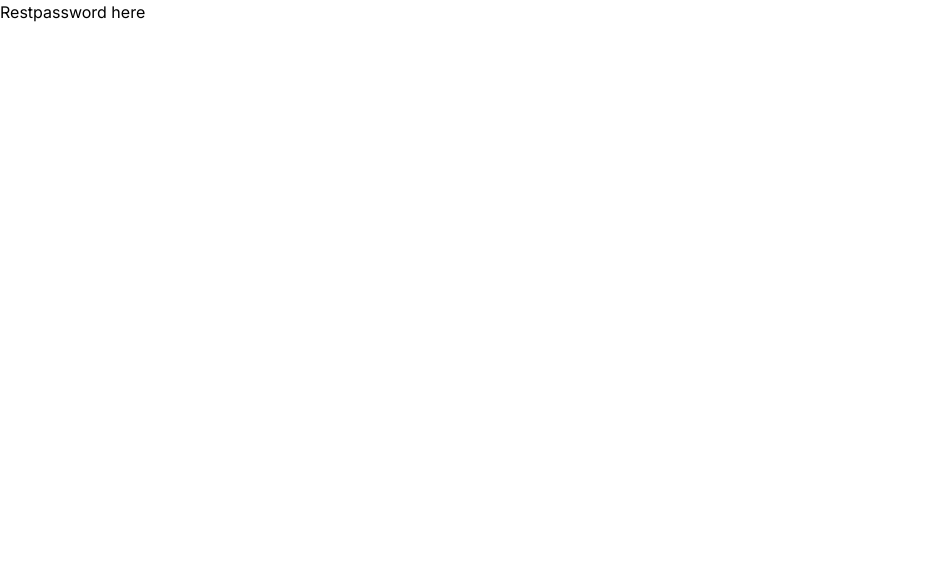
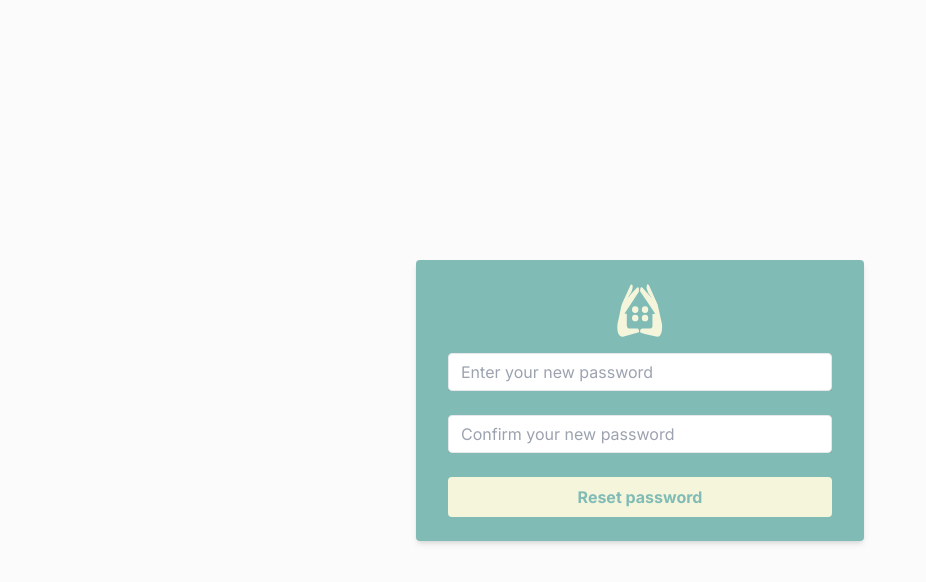
Before and after one commit to MeremArt/Paircular-app, a Next.js app: page /reset-password in a window 1280 px wide. Shown: the top 582 px of the page, without its empty margins (0-926 px from the left). Built offline with nearby package versions, Linux system fonts and the light colour scheme.

Commit message:
add:reset-password

```diff
--- a/app/reset-password/page.js
+++ b/app/reset-password/page.js
@@ -1,7 +1,170 @@
-import React from "react";
+"use client";
+import Image from "next/image";
+import React, { useState } from "react";
+import axios from "axios";
 
+import { toast } from "react-toastify";
+import "react-toastify/dist/ReactToastify.css";
+import { ToastContainer } from "react-toastify";
 const page = () => {
-  return <div>Restpassword here</div>;
+  const [password, setPassword] = useState("");
+  const [confirmPassword, setConfirmPassword] = useState("");
+  const handleConfirmPasswordChange = (e) => {
+    setConfirmPassword(e.target.value);
+  };
+
+  const handleEmailChange = (e) => {
+    setPassword(e.target.value);
+  };
+  const handleSubmit = async (e) => {
+    e.preventDefault();
+    if (password !== confirmPassword) {
+      toast.error("Passwords do not match", {
+        position: "top-right",
+        autoClose: 5000,
+        hideProgressBar: false,
+        closeOnClick: true,
+        pauseOnHover: true,
+        draggable: true,
+      });
+      return;
+    }
+
+    try {
+      const response = await axios.post(
+        "https://paircular-server-vdwt.onrender.com/api/v1/auth/reset-password/${resetToken}",
+        {
+          password: password,
+        }
+      );
+
+      if (response.status === 200) {
+        // Show success toast
+        toast.success("Password changed successfully", {
+          position: "top-right",
+          autoClose: 5000, // Close the toast after 5 seconds
+          hideProgressBar: false,
+          closeOnClick: true,
+          pauseOnHover: true,
+          draggable: true,
+        });
+        console.log("success");
+      }
+    } catch (error) {
+      // Show error toast
+      toast.error("Error changing password. Please try again.", {
+        position: "top-right",
+        autoClose: 5000,
+        hideProgressBar: false,
+        closeOnClick: true,
+        pauseOnHover: true,
+        draggable: true,
+      });
+    }
+  };
+
+  return (
+    <main>
+      <div className="flex items-center justify-center min-h-screen ">
+        <div className="bg-wizard w-full px-8 py-6 rounded shadow-md max-w-md">
+          <center>
+            <svg
+              className="mb-4"
+              width="50"
+              height="53"
+              viewBox="0 0 71 83"
+              fill="none"
+              xmlns="http://www.w3.org/2000/svg"
+            >
+              <path
+                d="M33.7037 12.1268L11.1618 46.4033H14.8021V47.3827V64.1711C14.8021 69.4315 17.8824 70.0005 19.4225 69.6274H31.1835C34.4318 70.0751 34.2171 73.8245 33.7037 75.6433L8.78159 82.4986C-0.291175 83.282 -0.599201 69.2077 0.380882 62.0726L4.72125 42.0663C5.72933 35.3509 7.84818 29.848 8.78159 27.936L21.1026 0.934523C26.4791 0.48683 23.3428 9.5153 21.1026 14.0855L15.7822 22.6196C18.6291 19.122 25.415 11.0076 29.7834 6.53067C34.1517 2.05374 34.2171 8.39605 33.7037 12.1268Z"
+                fill="#F5F5DC"
+              />
+              <path
+                d="M54.9855 47.3827V66.5495C54.5375 68.5641 52.932 69.4409 52.1853 69.6274H38.8841C34.6278 71.1943 35.5238 74.7572 36.5039 76.3428C40.7043 77.4154 51.4292 80.1202 60.726 82.3586C70.0228 84.5971 70.6668 69.8606 69.8268 62.2125L63.1062 31.9932L49.525 1.91385C46.0527 -2.45115 45.7447 3.73261 46.0247 7.37011L48.5449 14.0855L54.4254 22.6196L40.8443 7.37011C36.0279 1.32626 35.4772 7.83646 35.8039 11.847L46.8648 27.936L57.9257 44.7245C59.7179 46.6272 58.6725 46.9163 57.9257 46.823H54.9855V47.3827Z"
+                fill="#F5F5DC"
+              />
+              <rect
+                x="38.4336"
+                y="34.8199"
+                width="9.88295"
+                height="10.432"
+                rx="4.94148"
+                fill="#F5F5DC"
+              />
+              <rect
+                x="38.4336"
+                y="47.9971"
+                width="9.88295"
+                height="10.432"
+                rx="4.94148"
+                fill="#F5F5DC"
+              />
+              <rect
+                x="23.0605"
+                y="34.8199"
+                width="9.88295"
+                height="10.432"
+                rx="4.94148"
+                fill="#F5F5DC"
+              />
+              <rect
+                x="23.0605"
+                y="47.9971"
+                width="9.88295"
+                height="10.432"
+                rx="4.94148"
+                fill="#F5F5DC"
+              />
+            </svg>
+          </center>
+
+          {/* <h2 className="text-2xl text-white text-center font-medium mb-4">
+            Forgot Password ?
+          </h2> */}
+          <form>
+            {" "}
+            <div className="mb-6">
+              {/* <label
+                htmlFor="email"
+                className="block text-white text-sm font-bold mb-2"
+              >
+                Email Address
+              </label> */}
+              <input
+                type="email"
+                id="password"
+                name="password"
+                value={password}
+                onChange={handleEmailChange}
+                className="shadow appearance-none border rounded w-full py-2 px-3 text-gray-700 leading-tight focus:outline-none focus:shadow-outline"
+                placeholder="Enter your new password"
+              />
+            </div>
+            <div className="mb-6">
+              <input
+                type="password"
+                id="confirmPassword"
+                name="confirmPassword"
+                value={confirmPassword}
+                onChange={handleConfirmPasswordChange}
+                className="shadow appearance-none border rounded w-full py-2 px-3 text-gray-700 leading-tight focus:outline-none focus:shadow-outline"
+                placeholder="Confirm your new password"
+              />
+            </div>
+            <button
+              onClick={handleSubmit}
+              type="submit"
+              className="bg-hover  text-wizard font-bold w-full py-2 px-4 rounded focus:outline-none focus:shadow-outline"
+            >
+              Reset password
+            </button>
+          </form>
+        </div>
+      </div>
+      <ToastContainer />
+    </main>
+  );
 };
 
 export default page;
```
